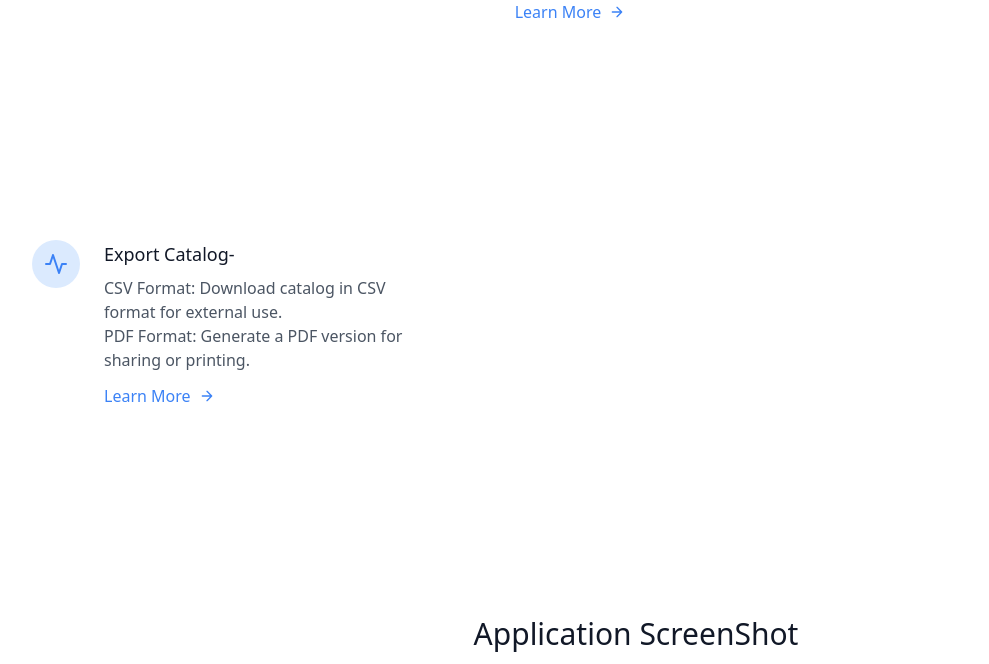
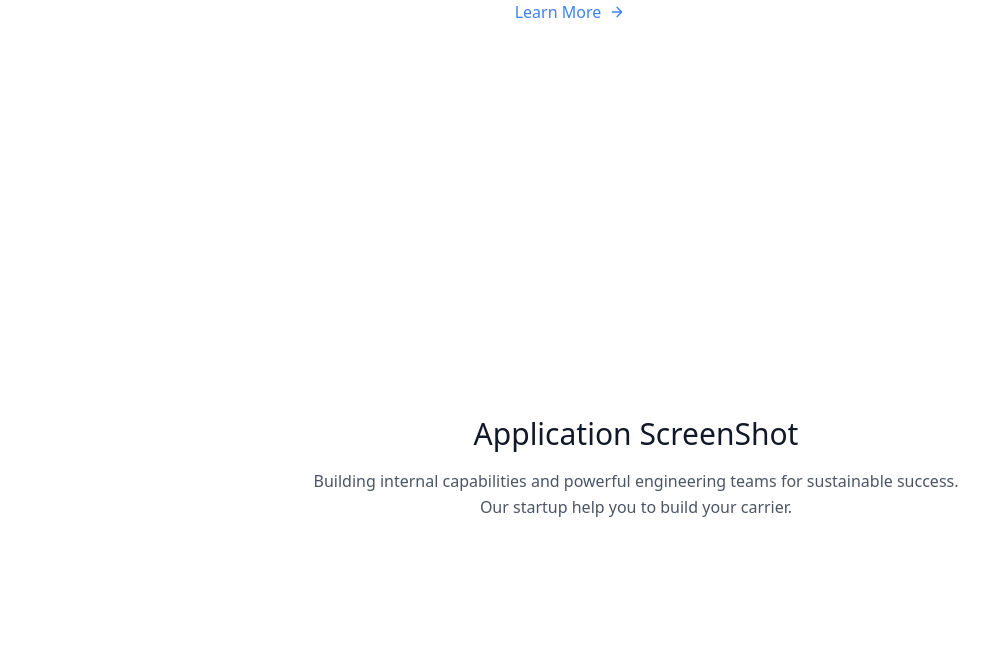
Before and after one commit to shantanu1905/Catalog_digitization, a FastAPI app: page / in a window 1280 px wide. Shown: the part 1428-2092 px from the top of the page, without its empty margins (4-993 px from the left). Run offline with FastAPI, Linux system fonts and the light colour scheme; parts of the project's set-up code (start-up, migrations or seed data) failed here and were passed over; some libraries are stand-ins or nearby versions.

Commit message:
main updates

```diff
--- a/main.py
+++ b/main.py
@@ -274,6 +274,7 @@ async def product_voice_search(
     try :
         # Save the uploaded audio file
         audio_file_path = f"{UPLOAD_DIR}/{audio.filename}"
+        #print(audio_file_path)
         with open(audio_file_path, "wb") as buffer:
             buffer.write(audio.file.read())
 
--- a/templates/index.html
+++ b/templates/index.html
@@ -119,35 +119,23 @@
                     </svg>
                   </a>
                 </div>
-
-            </div>
               </div>
             </div>
 
 
-        <div class="container px-5 py-24 mx-auto">
 
-          <div class="p-4 md:w-1/3 flex">
-            <div class="w-12 h-12 inline-flex items-center justify-center rounded-full bg-blue-100 text-blue-500 mb-4 flex-shrink-0">
-              <svg fill="none" stroke="currentColor" stroke-linecap="round" stroke-linejoin="round" stroke-width="2" class="w-6 h-6" viewBox="0 0 24 24">
-                <path d="M22 12h-4l-3 9L9 3l-3 9H2"></path>
-              </svg>
+
+
+
           </div>
 
 
 
-          <div class="flex-grow pl-6">
-            <h2 class="text-gray-900 text-lg title-font font-medium mb-2">Export Catalog-</h2>
-            <p class="leading-relaxed text-base">
-             <ul> CSV Format: Download catalog in CSV format for external use.</ul>
-             <ul> PDF Format: Generate a PDF version for sharing or printing. </ul>
-            </p>
-            <a class="mt-3 text-blue-500 inline-flex items-center">Learn More
-              <svg fill="none" stroke="currentColor" stroke-linecap="round" stroke-linejoin="round" stroke-width="2" class="w-4 h-4 ml-2" viewBox="0 0 24 24">
-                <path d="M5 12h14M12 5l7 7-7 7"></path>
-              </svg>
-            </a>
-          </div>
+
+
+          <div class="container px-5 py-24 mx-auto">
+
+
 
         </div>
       </section>
@@ -157,7 +145,7 @@
 
 
 
-      <!-- Statistics -->
+      <!-- Screen shot -->
       <section class="text-gray-600 body-font">
         <div class="container px-5 py-24 mx-auto">
           <div class="flex flex-col text-center w-full mb-20">
@@ -172,7 +160,6 @@
           </div>
         </div>
 
-        bxnx
 
 
         <!-- TW Elements is free under AGPL, with commercial license required for specific uses. See more details: https://tw-elements.com/license/ and contact us for queries at tailwind@mdbootstrap.com -->
```
Also changed, not shown: database.db. Lines whose indentation alone changed are shown as unchanged.
